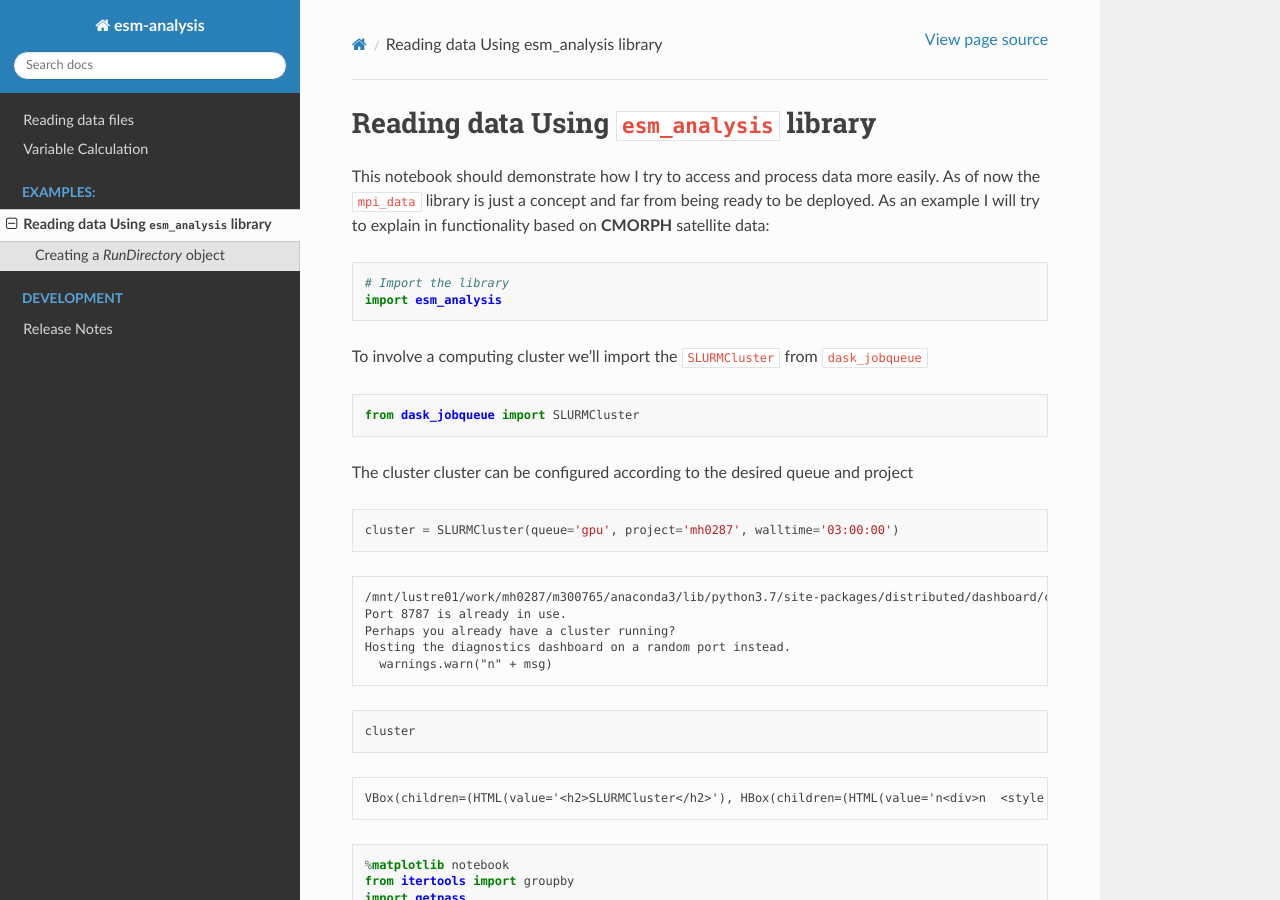
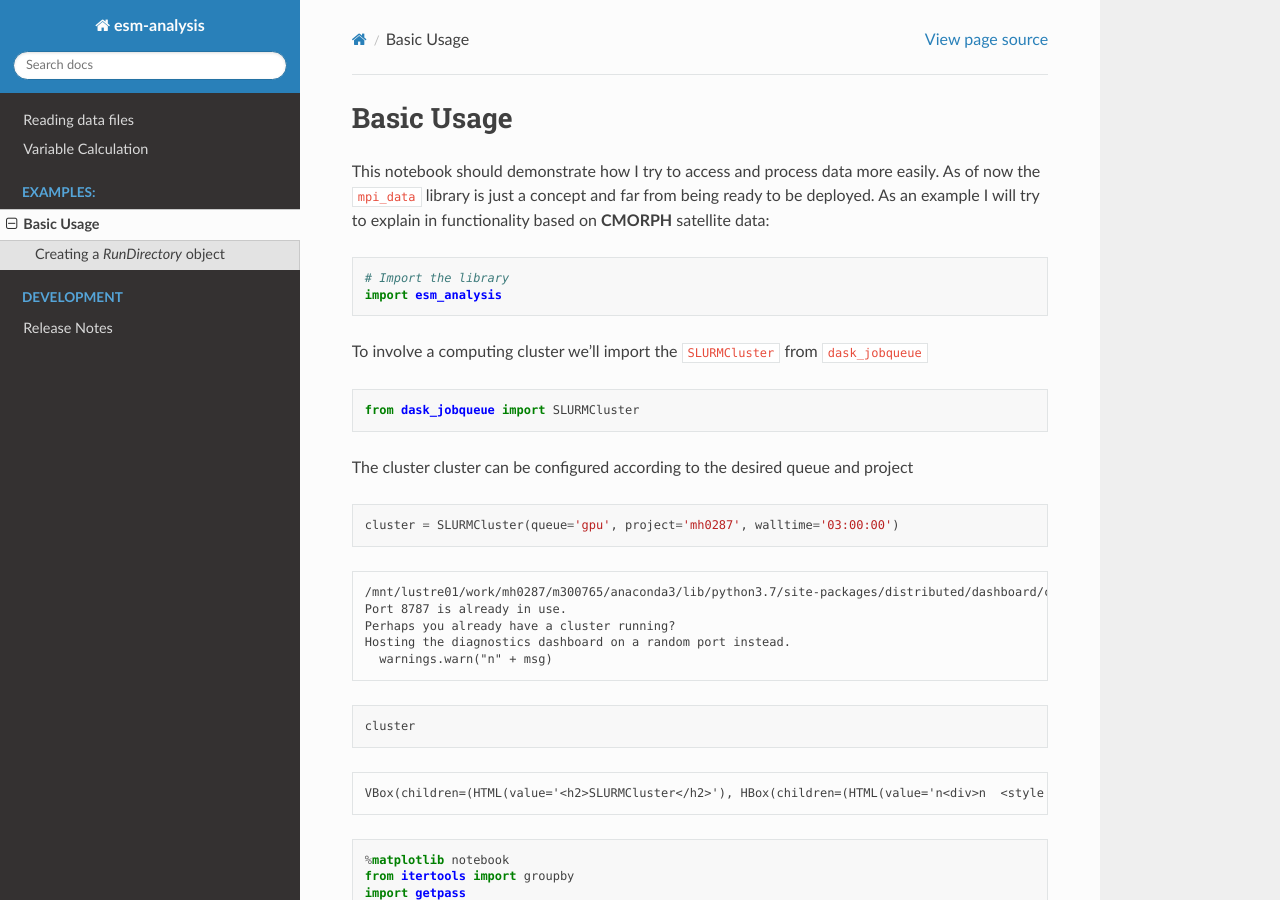
Before and after one commit to antarcticrainforest/esm_analysis, a Sphinx documentation site: the page built from docs/demo.rst, in a window 1280 px wide and 900 px high. Built offline with Sphinx 7.4.7 and the Read the Docs theme 2.0.0, drawn with Linux system fonts in a browser that asks for light colours.

Commit message:
Rename demo title

```diff
--- a/docs/demo.rst
+++ b/docs/demo.rst
@@ -1,6 +1,6 @@
 
-Reading data Using ``esm_analysis`` library
--------------------------------------------
+Basic Usage
+-----------
 
 This notebook should demonstrate how I try to access and process data
 more easily. As of now the ``mpi_data`` library is just a concept and
```
